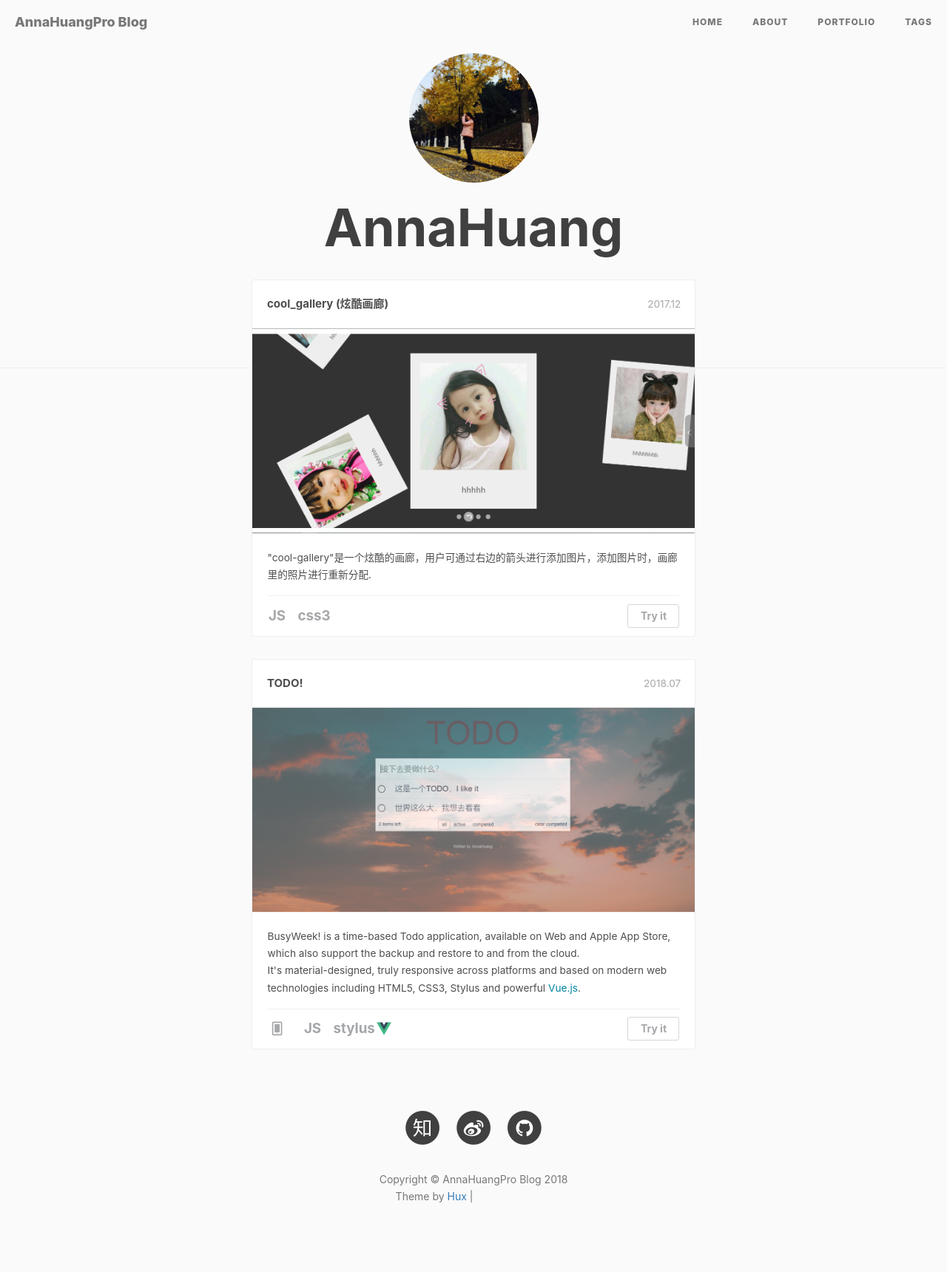
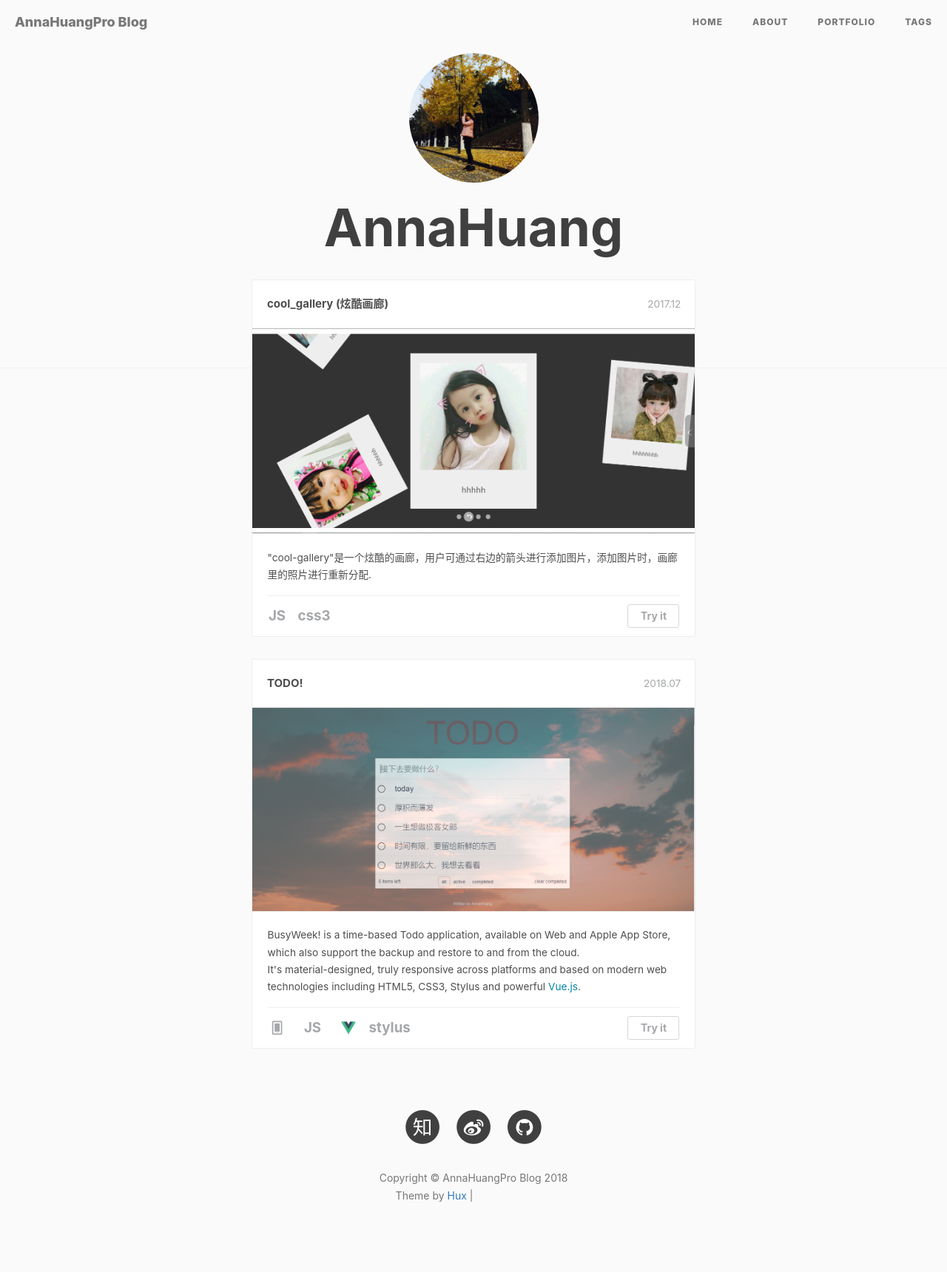
Before and after one commit to AnnaHuangPro/AnnaHuangPro.github.io, a Jekyll site: the page built from portfolio/index.html, in a window 1280 px wide. Shown: the whole page at 74% size. Built offline with Jekyll 4.4.1, drawn with Linux system fonts in a browser that asks for light colours; nearby versions of some CDN libraries; comment, search, counter and statistics services are not loaded; grey boxes are pictures that could not be loaded.

Commit message:
修改图片

```diff
--- a/portfolio/index.html
+++ b/portfolio/index.html
@@ -51,8 +51,8 @@ layout: default
 								<li class="skill">
 									<span class="cbp_tmicon-phone"></span>
 									<span><b>JS</b></span>
+									<span class="i-vue"></span>
 									<span><b>stylus</b></span>
-									<span class="i-vue"></span>
 									<span class="link"><a target="_blank" href="https://annahuangpro.github.io/TODO/index.html#/">Try it</a></span>
 								</li>
 							</ul>
```
Also changed, not shown: portfolio/images/todo.png.
